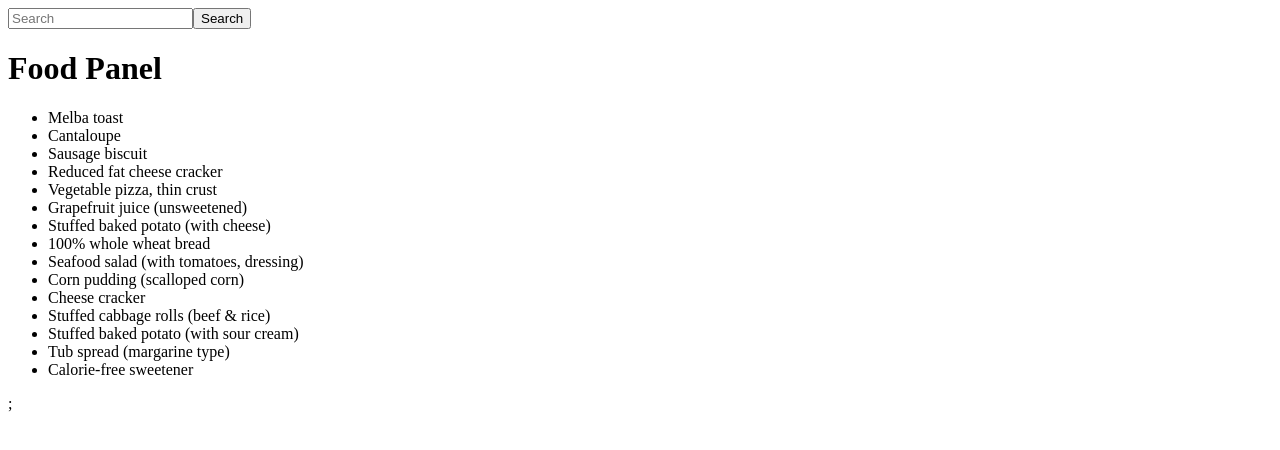
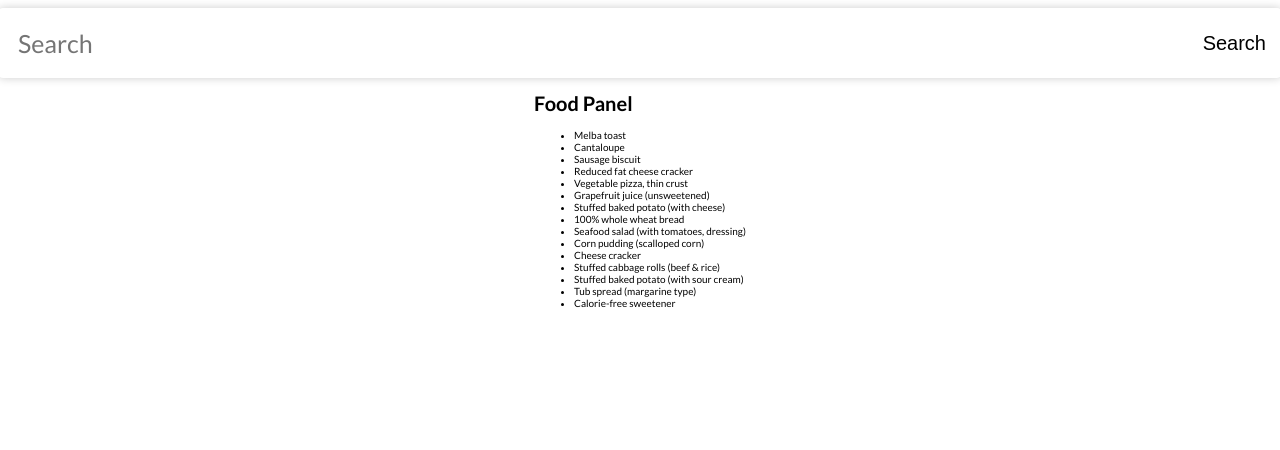
Before and after one commit to CauaRojas/CaloriesCounter, a React (Vite) app: page / in a window 1280 px wide. Shown: the top 450 px of the page. Built offline with nearby package versions, Linux system fonts and the light colour scheme.

Commit message:
added some styles mainly to the searchbar

```diff
--- a/src/App.tsx
+++ b/src/App.tsx
@@ -7,7 +7,7 @@ function App() {
 	return (
 		<>
 			<SearchBar />
-			<FoodPanel />;
+			<FoodPanel />
 		</>
 	);
 }
--- a/src/FoodPanel.tsx
+++ b/src/FoodPanel.tsx
@@ -10,6 +10,7 @@ export default function FoodPanel() {
 		foodList.splice(15, foodList.length);
 		return foodList;
 	};
+
 	return (
 		<div className='food-panel'>
 			<header>
--- /dev/null
+++ b/src/SearchBar.css
@@ -0,0 +1,36 @@
+.search-bar {
+	width: 100%;
+	height: 100%;
+	background-color: #fff;
+	border-radius: 5px;
+	box-shadow: 0px 0px 10px rgba(0, 0, 0, 0.2);
+	padding: 10px;
+	display: flex;
+	flex-direction: row;
+	justify-content: center;
+	align-items: center;
+}
+.search-bar input {
+	width: 98%;
+	height: 100%;
+	border: none;
+	border-radius: 5px;
+	padding: 1rem;
+	font-size: 2.5em;
+	font-family: inherit;
+	outline: none;
+}
+.search-bar button {
+	height: 100%;
+	border: none;
+	border-radius: 5px;
+	background-color: #ffffff;
+	font-size: 2rem;
+	cursor: pointer;
+	outline: none;
+	transition: all 0.5s ease-in-out;
+}
+.search-bar button:hover {
+	background-color: #f2f2f2;
+	font-size: 2.5rem;
+}
--- a/src/SearchBar.tsx
+++ b/src/SearchBar.tsx
@@ -1,4 +1,4 @@
-import { useEffect } from 'react';
+import './SearchBar.css';
 
 export default function SearchBar() {
 	return (
--- a/src/index.css
+++ b/src/index.css
@@ -0,0 +1,11 @@
+@import url('https://fonts.googleapis.com/css2?family=Lato:ital,wght@0,400;0,700;1,400&display=swap');
+
+html {
+	font-family: 'Lato', sans-serif;
+	font-size: 10px;
+}
+#root {
+	display: flex;
+	flex-direction: column;
+	align-items: center;
+}
```
